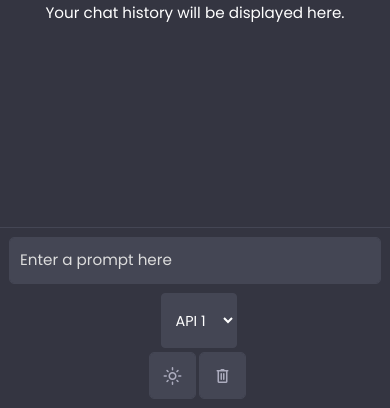
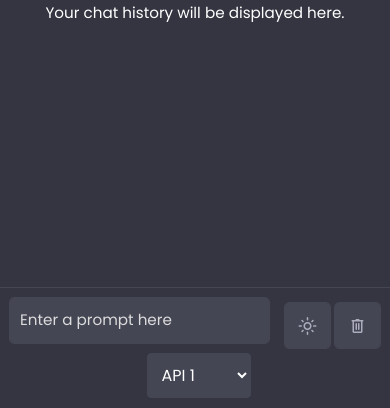
Before and after one commit to knowledge-ukraine/medlocalgpt, a Flask app: page / in a window 390 px wide. Shown: the part 436-844 px from the top of the page. Run offline with Flask 3, Linux system fonts and the light colour scheme.

Commit message:
fix ui on mobile
fix ui on mobile

```diff
--- a/static/stylesheets/style.css
+++ b/static/stylesheets/style.css
@@ -347,13 +347,13 @@ span.material-symbols-rounded {
 
   .typing-container .typing-content {
     display: flex;
-    flex-direction: column; /* Stack elements vertically on mobile */
+    justify-content: space-between; /* Place elements in a row */
+    align-items: center; /* Center elements vertically */
     width: 100%; /* Use the full width of the container */
-    align-items: center; /* Center elements horizontally */
   }
 
   .typing-container .typing-textarea {
-    width: 100%;
+    width: 70%; /* Adjust the width for the textarea */
     display: flex;
     flex-direction: column; /* Stack elements vertically on mobile */
     align-items: center; /* Center elements horizontally */
@@ -391,4 +391,21 @@ span.material-symbols-rounded {
     margin-top: 5px; /* Add a 5px margin between elements */
     font-size: 1.25rem; /* Adjust font size for mobile */
   }
+
+  .select-container {
+    width: 30%; /* Adjust the width for the select-container */
+    display: flex;
+    justify-content: flex-end; /* Align select to the right */
+  }
+
+  .select-container select {
+    width: 100%;
+    padding: 10px;
+    border: 1px solid var(--incoming-chat-border);
+    border-radius: 4px;
+    background: var(--incoming-chat-bg);
+    color: var(--text-color);
+    font-size: 1rem; /* Adjust font size for mobile */
+    height: 45px; /* Match the height of the textarea */
+  }
 }
--- a/templates/index.html
+++ b/templates/index.html
@@ -30,6 +30,11 @@
       <textarea id="chat-input" spellcheck="false" placeholder="Enter a prompt here" required=""></textarea>
       <span id="send-btn" class="material-symbols-rounded">send</span>
     </div>
+    <div class="typing-controls">
+      <span id="theme-btn" class="material-symbols-rounded">light_mode</span>
+      <span id="delete-btn" class="material-symbols-rounded">delete</span>
+    </div>
+  </div>
   <!-- Select container with sample options -->
   <div class="select-container">
     <select id="sample-options">
@@ -38,12 +43,8 @@
       <option value="option3" title="/medlocalgpt/api/v1/en/dataset/openai/ask">API 3</option>
     </select>
   </div>
-      <div class="typing-controls">
-        <span id="theme-btn" class="material-symbols-rounded">light_mode</span>
-        <span id="delete-btn" class="material-symbols-rounded">delete</span>
 </div>
-    </div>
-  </div>
+
   <!-- ---------------------------------------------------------------------------------------------------- -->
   <script src="./static/javascripts/script.js" defer=""></script>
 </body>
```
Lines whose indentation alone changed are shown as unchanged.
